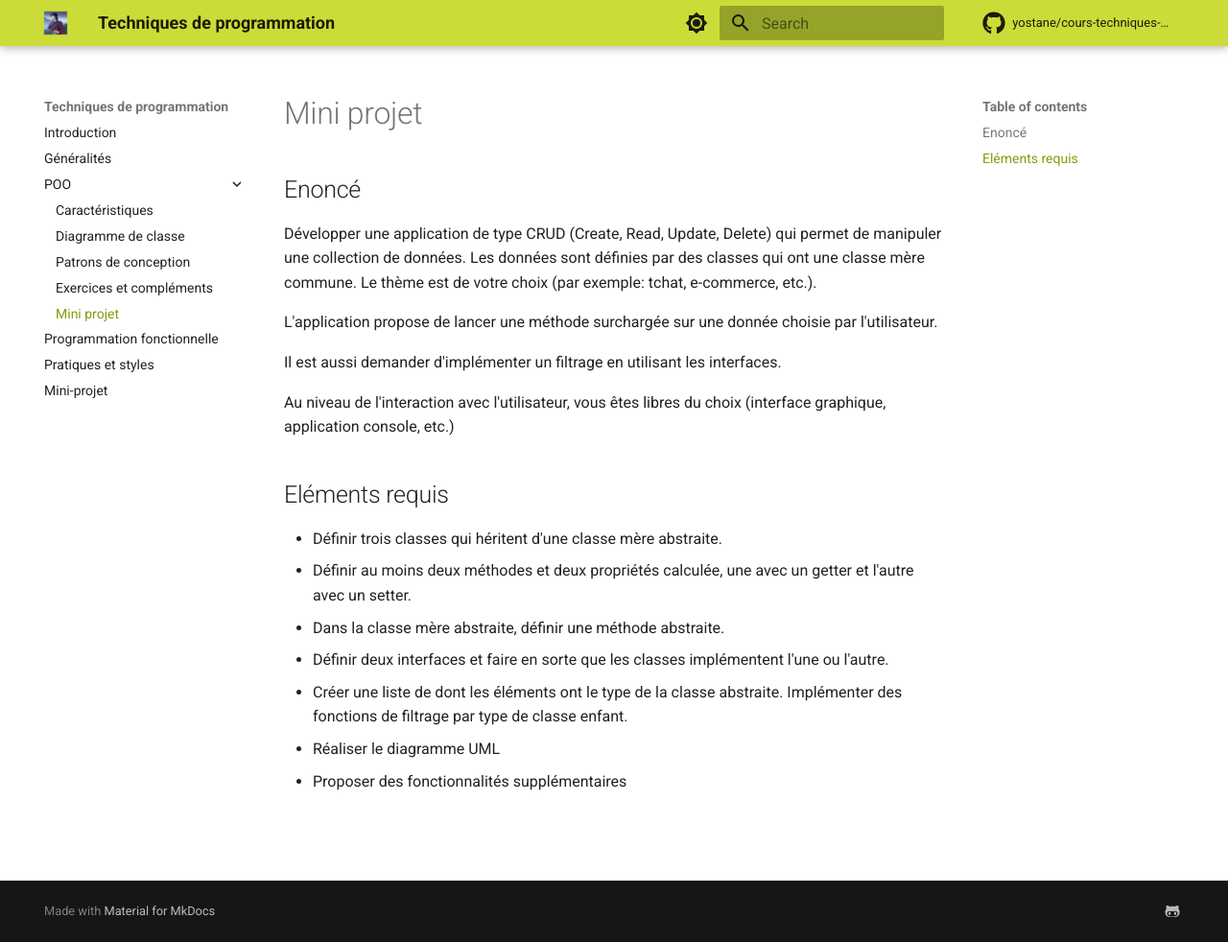
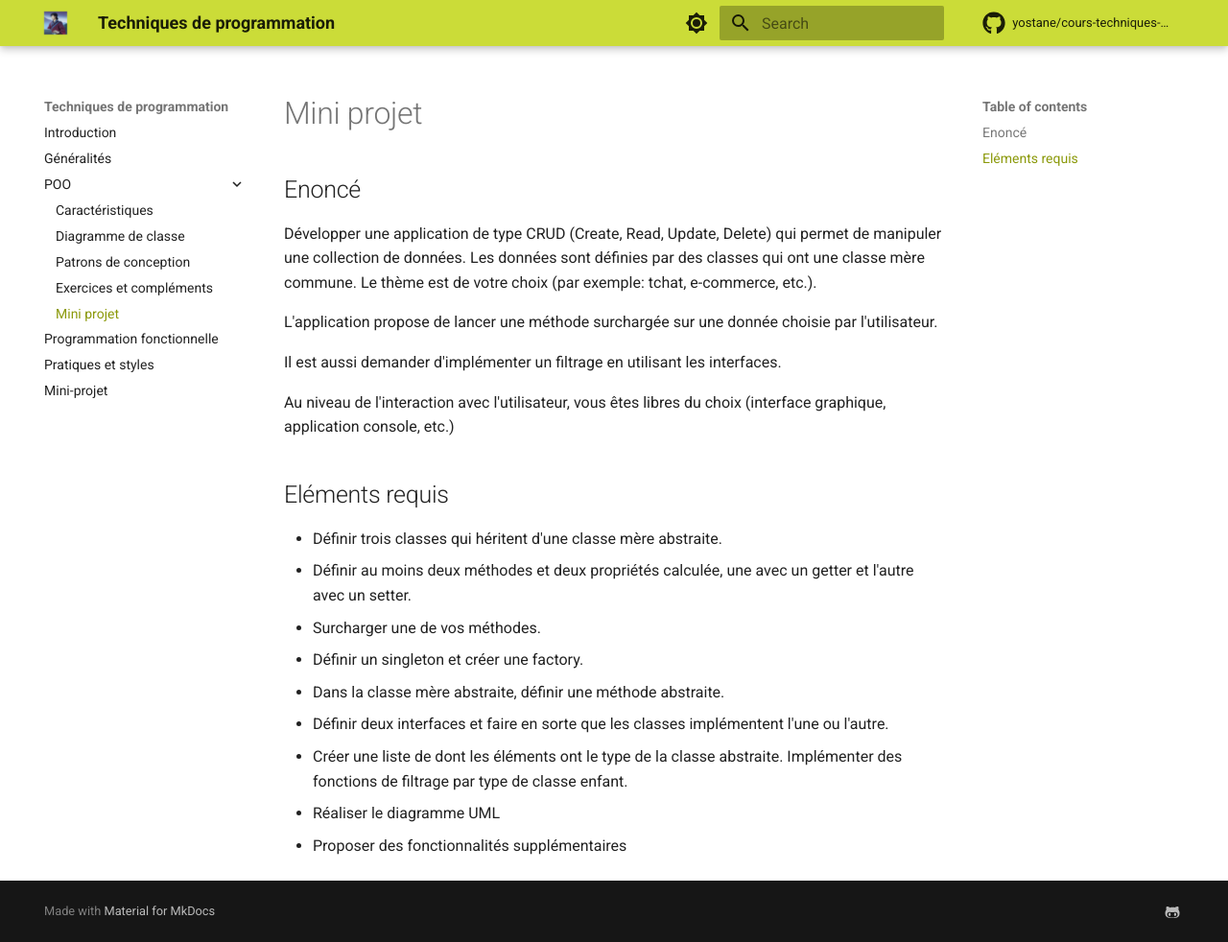
Before and after one commit to yostane/cours-techniques-de-programmation, an MkDocs documentation site: the page built from docs/poo/projet.md, in a window 1280 px wide and 982 px high. Shown: the whole window at 96% size. Built offline with MkDocs 1.6.1 and Material for MkDocs 9.7.7, drawn with Linux system fonts in a browser that asks for light colours; comment, search, counter and statistics services are not loaded.

Commit message:
MAJ le projet

```diff
--- a/docs/poo/projet.md
+++ b/docs/poo/projet.md
@@ -16,6 +16,8 @@ Au niveau de l'interaction avec l'utilisateur, vous êtes libres du choix (inter
 
 -   Définir trois classes qui héritent d'une classe mère abstraite.
 -   Définir au moins deux méthodes et deux propriétés calculée, une avec un getter et l'autre avec un setter.
+-   Surcharger une de vos méthodes.
+-   Définir un singleton et créer une factory.
 -   Dans la classe mère abstraite, définir une méthode abstraite.
 -   Définir deux interfaces et faire en sorte que les classes implémentent l'une ou l'autre.
 -   Créer une liste de dont les éléments ont le type de la classe abstraite. Implémenter des fonctions de filtrage par type de classe enfant.
```
